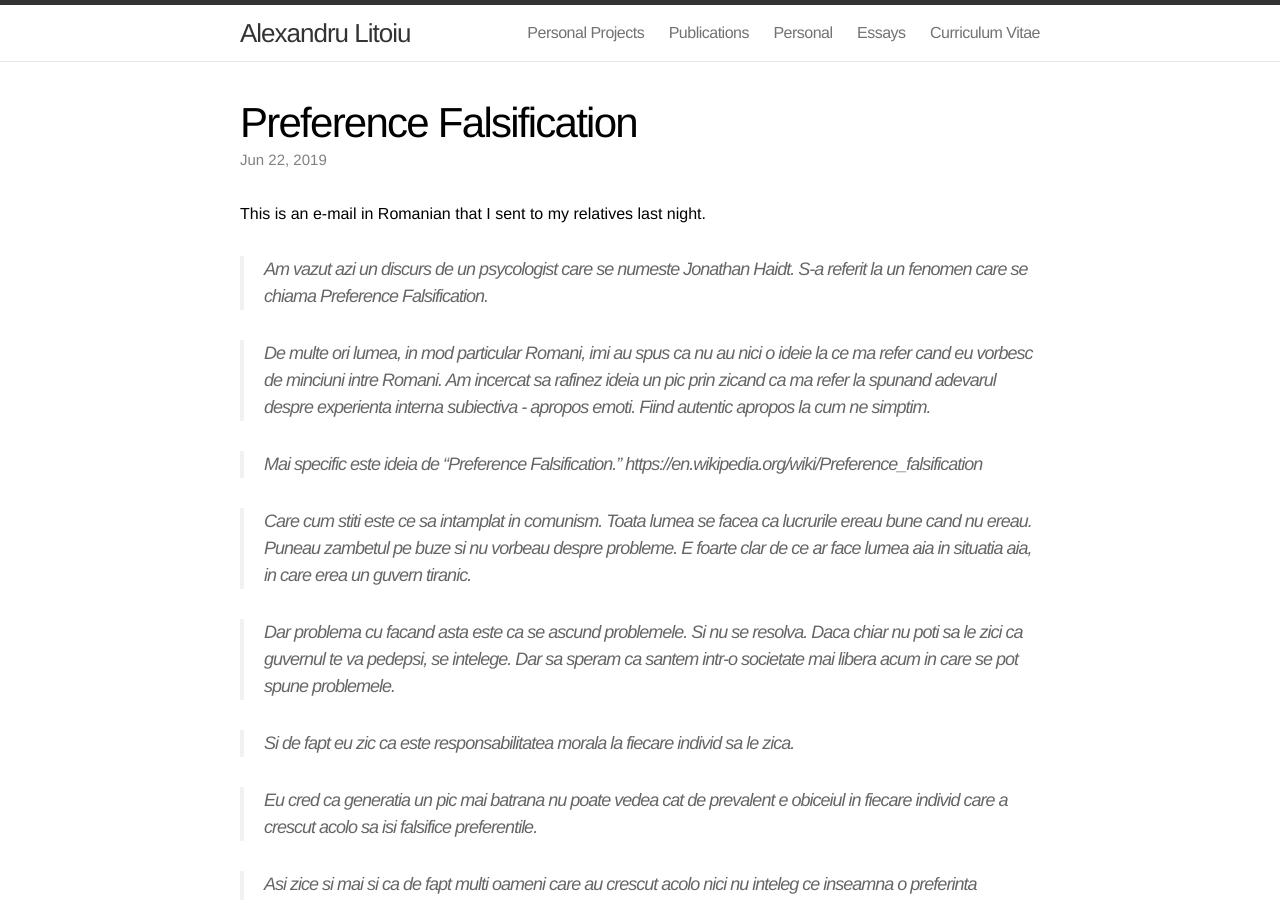
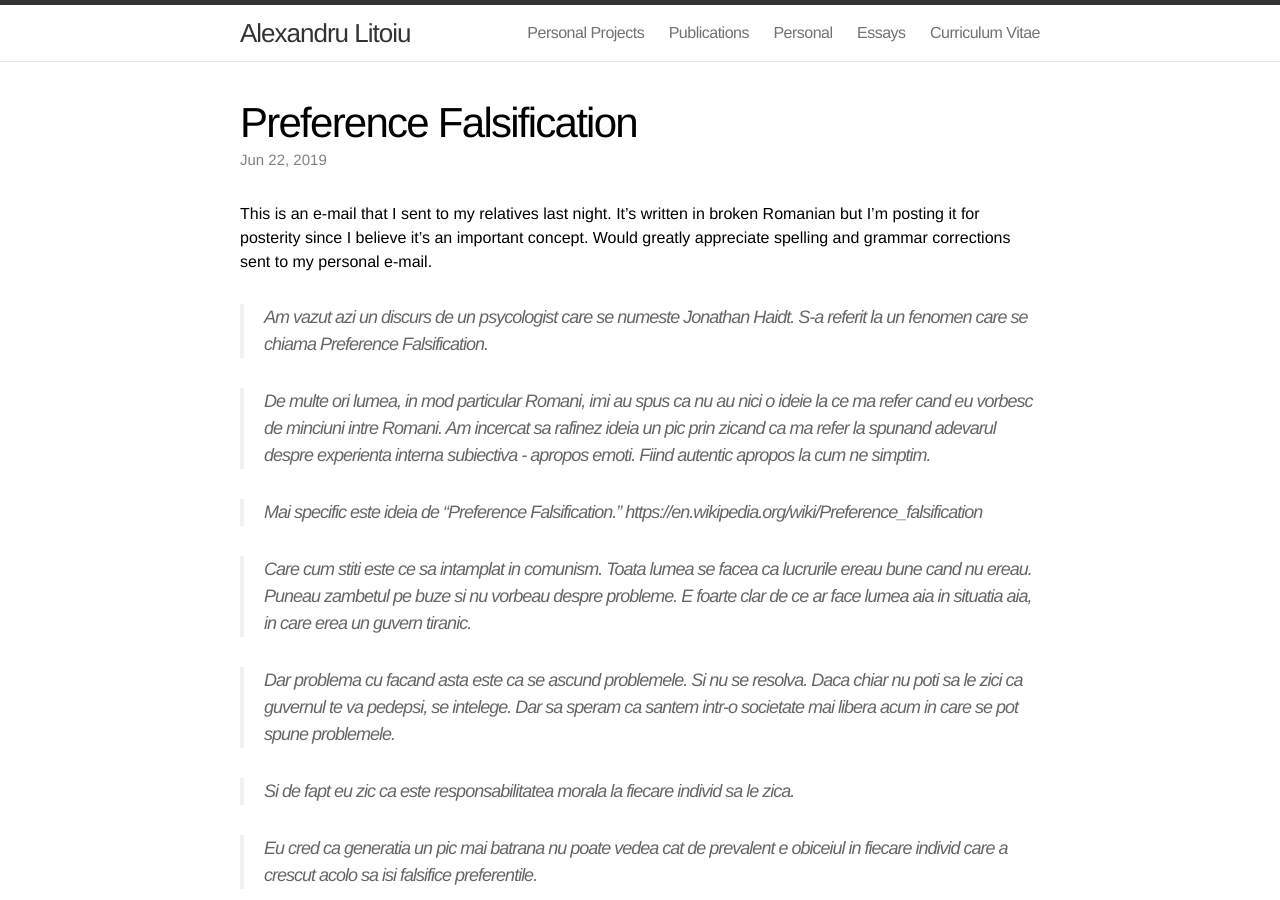
Before and after one commit to alitoiu/alitoiu.github.io, a Jekyll site: the page built from _posts/2019-06-22-Preference-Falsification.markdown, in a window 1280 px wide and 900 px high. Built offline with Jekyll 4.4.1, drawn with Linux system fonts in a browser that asks for light colours.

Commit message:
Changes in preamble to preference falsification

```diff
--- a/_posts/2019-06-22-Preference-Falsification.markdown
+++ b/_posts/2019-06-22-Preference-Falsification.markdown
@@ -4,7 +4,7 @@ title:  "Preference Falsification"
 date:   2019-06-22 07:00:00
 ---
 
-This is an e-mail in Romanian that I sent to my relatives last night.
+This is an e-mail that I sent to my relatives last night. It's written in broken Romanian but I'm posting it for posterity since I believe it's an important concept. Would greatly appreciate spelling and grammar corrections sent to my personal e-mail.
 
 > Am vazut azi un discurs de un psycologist care se numeste Jonathan Haidt. S-a referit la un fenomen care se chiama Preference Falsification.
 
```
